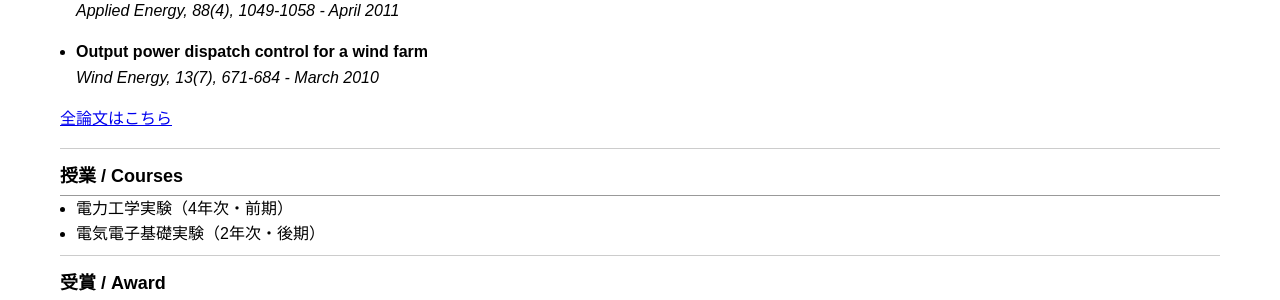
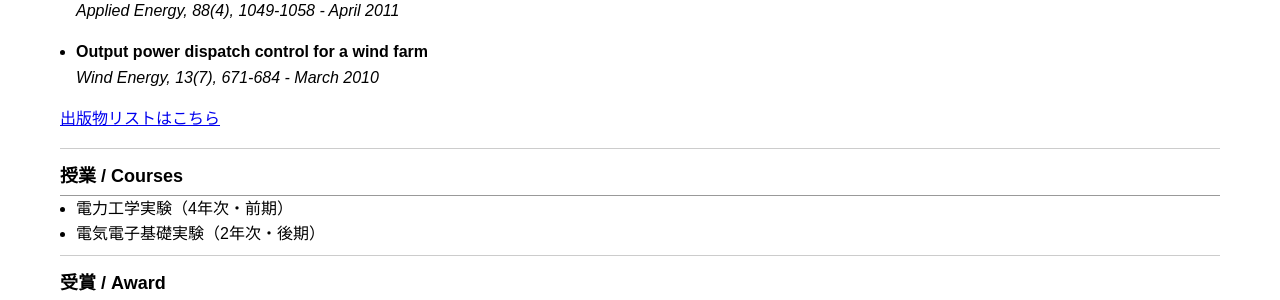
Before and after one commit to akieuehara/AkieUehara.github.io, a Jekyll site: the page built from index.md, in a window 1280 px wide and 900 px high, scrolled down 1082 px. Shown: the part 150-450 px from the top of the window. Built offline with Jekyll 4.4.1, drawn with Linux system fonts in a browser that asks for light colours; comment, search, counter and statistics services are not loaded.

Commit message:
Update index.md

```diff
--- a/index.md
+++ b/index.md
@@ -80,7 +80,7 @@ e-mail:  **uehara_a@cs.u-ryukyu.ac.jp**
 
 
 
-[全論文はこちら](publications.md)
+[出版物リストはこちら](publications.md)
 
 <script async src="https://badge.dimensions.ai/badge.js" charset="utf-8"></script>
 
```
